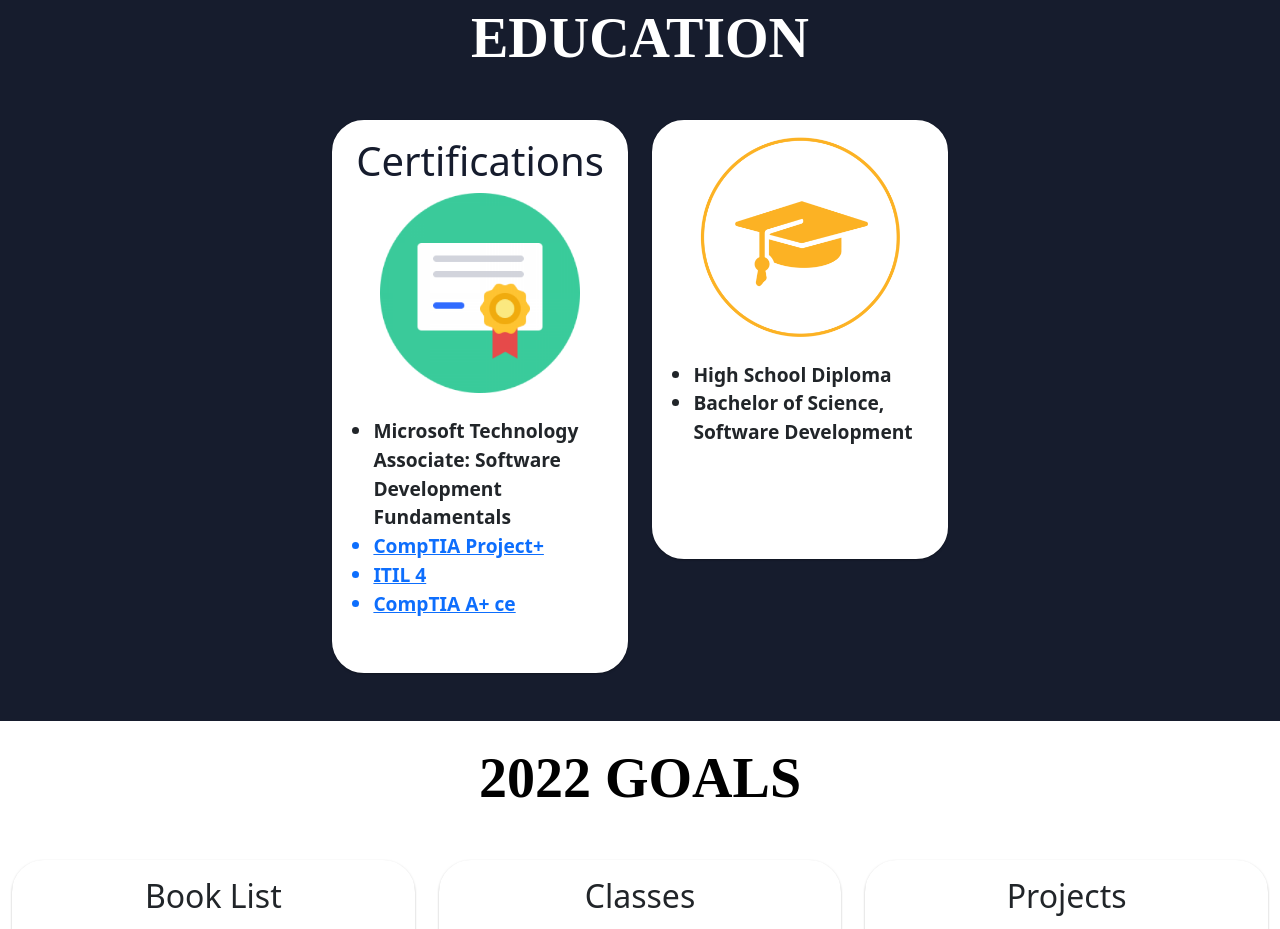
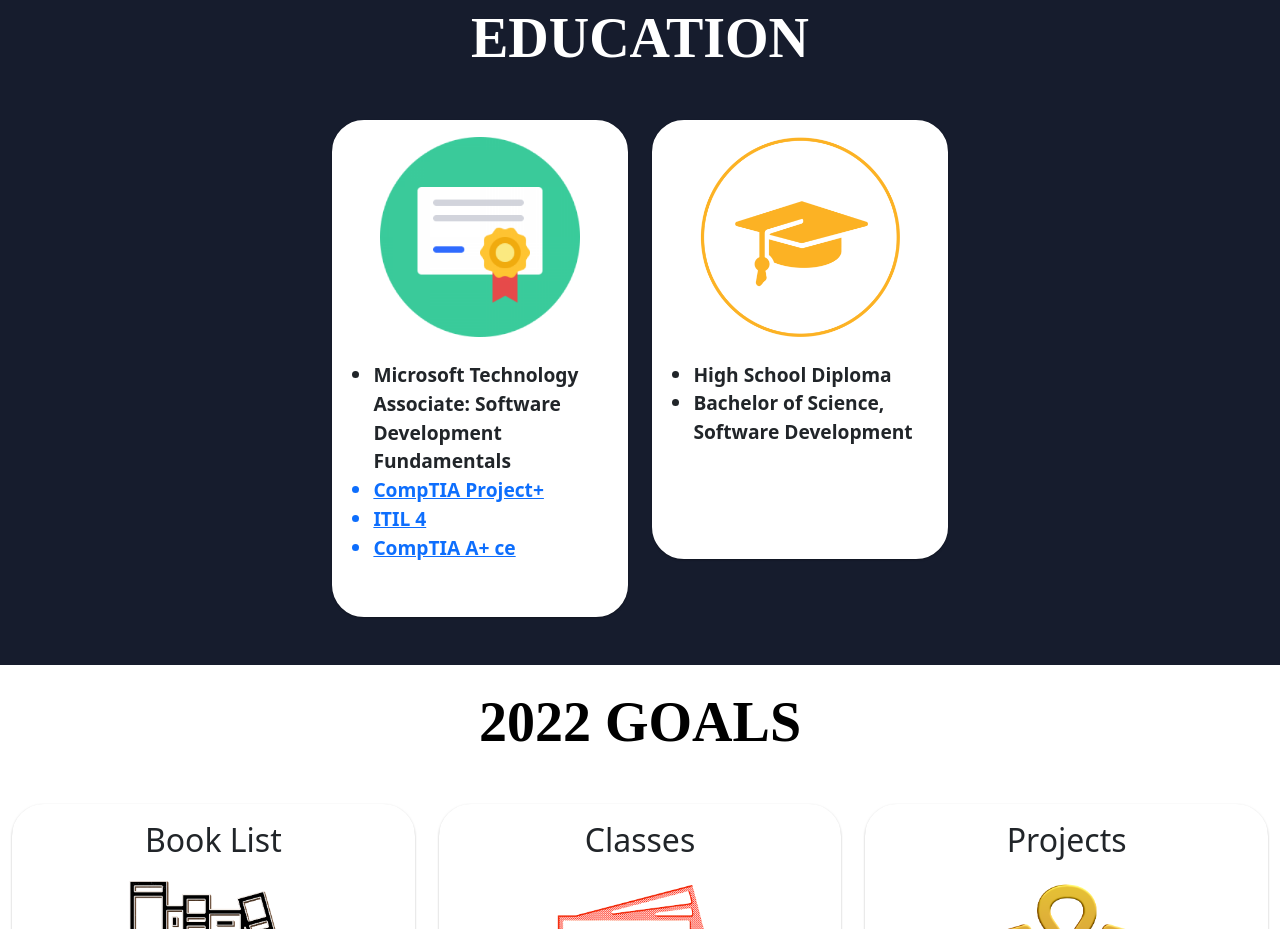
Before and after one commit to justin-yamamoto/justin-yamamoto.github.io, a plain HTML site: page index.html in a window 1280 px wide. Shown: the part 5560-6489 px from the top of the page. Drawn offline with nearby package versions, Linux system fonts and the light colour scheme; a script that the page names is missing.

Commit message:
Update index.html

```diff
--- a/index.html
+++ b/index.html
@@ -227,8 +227,8 @@
     <h1 class="m-4">Education</h1>
     <div class="col-lg-3">
       <div class="container-fluid education mt-4 mb-5 educationimg">
-        <h2 class="pt-2">Certifications</h2>
-        <img src="images\certification.png">
+
+        <img src="images\certification.png" class="pt-2">
         <div class="educationlist mt-4">
         <ul>
           <li>Microsoft Technology Associate: Software Development Fundamentals</li>
```
